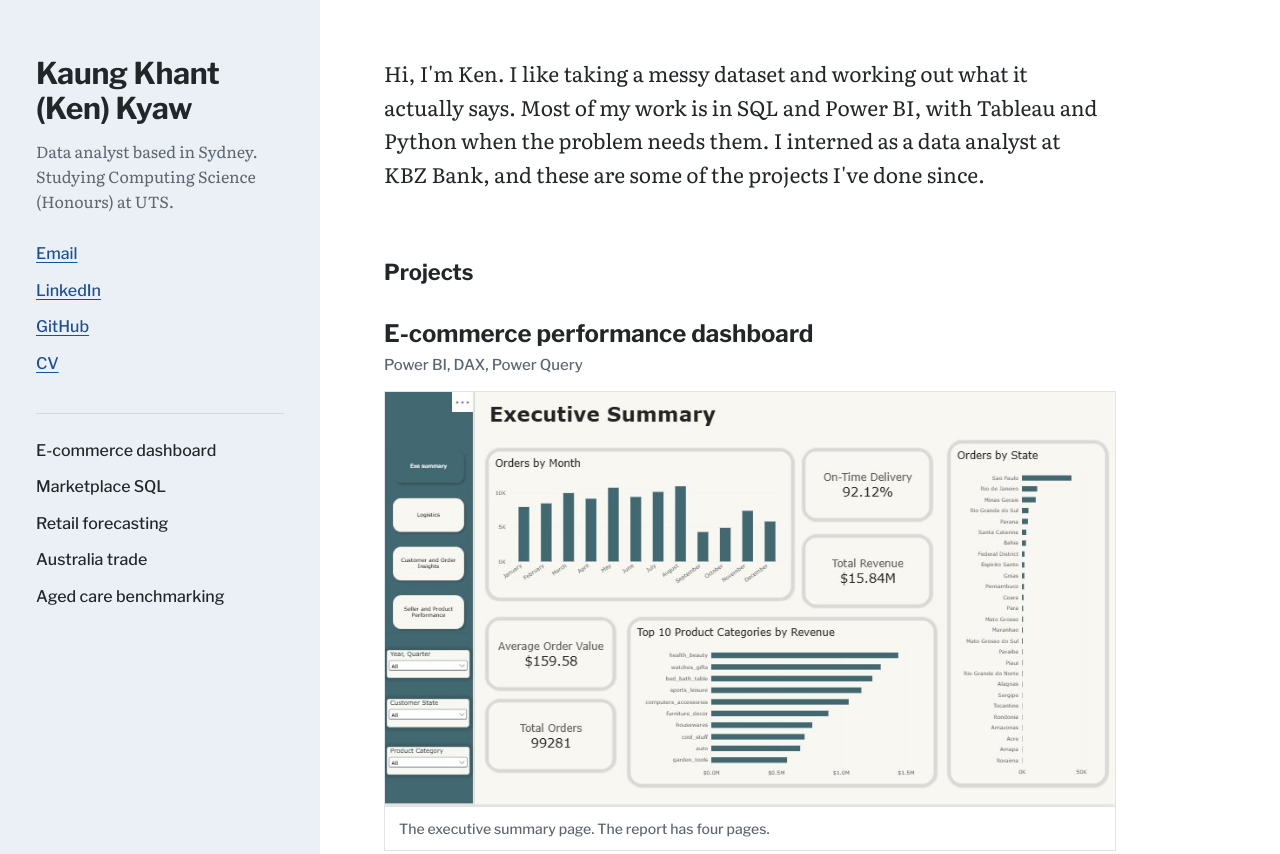
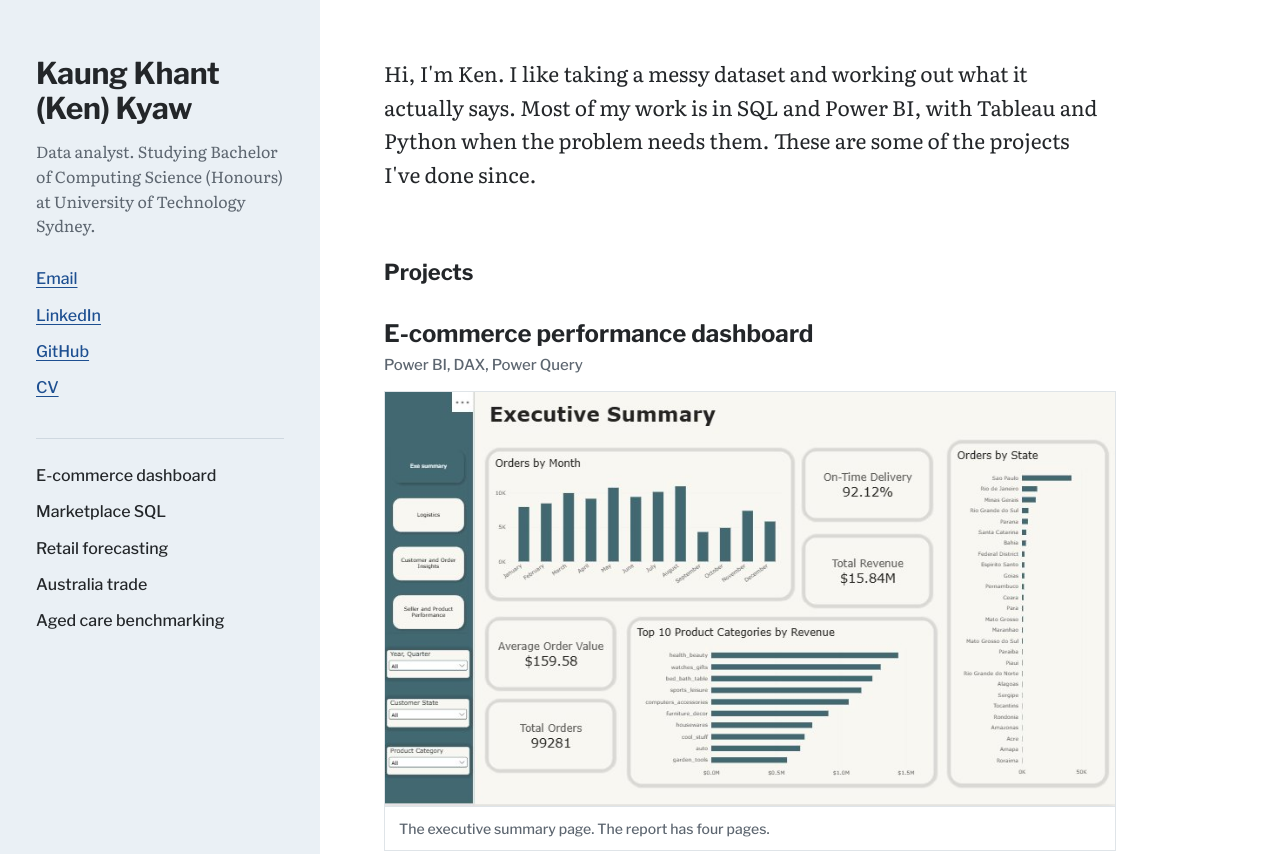
Before and after one commit to daesaw2272/daesaw2272.github.io, a plain HTML site: page index.html in a window 1280 px wide. Shown: the top 854 px of the page. Drawn offline with nearby package versions, Linux system fonts and the light colour scheme.

Commit message:
Fix merge conflict in index.html

```diff
--- a/index.html
+++ b/index.html
@@ -96,7 +96,7 @@ footer a{margin-right:18px}
   <aside class="side">
     <div class="side-inner">
       <h1>Kaung Khant (Ken) Kyaw</h1>
-      <p>Data analyst based in Sydney. Studying Computing Science (Honours) at UTS.</p>
+      <p>Data analyst. Studying Bachelor of Computing Science (Honours) at University of Technology Sydney.</p>
       <nav aria-label="Profiles">
         <ul>
           <li><a href="mailto:kankhoukkyaw@gmail.com">Email</a></li>
@@ -118,7 +118,7 @@ footer a{margin-right:18px}
   </aside>
 
   <main>
-    <p class="intro">Hi, I'm Ken. I like taking a messy dataset and working out what it actually says. Most of my work is in SQL and Power BI, with Tableau and Python when the problem needs them. I interned as a data analyst at KBZ Bank, and these are some of the projects I've done since.</p>
+    <p class="intro">Hi, I'm Ken. I like taking a messy dataset and working out what it actually says. Most of my work is in SQL and Power BI, with Tableau and Python when the problem needs them. These are some of the projects I've done since.</p>
 
     <h2>Projects</h2>
 
@@ -214,7 +214,7 @@ footer a{margin-right:18px}
       <li><b>BI:</b> Power BI (DAX, Power Query, data modelling), Tableau, Excel</li>
       <li><b>SQL:</b> PostgreSQL, joins, CTEs, window functions, schema design</li>
       <li><b>Python:</b> pandas, NumPy, matplotlib, statsmodels, scikit-learn, Streamlit</li>
-      <li><b>Languages I speak:</b> English, Burmese and Thai</li>
+      <li><b>Languages I speak:</b> English and Burmese</li>
     </ul>
 
     <footer>
```
